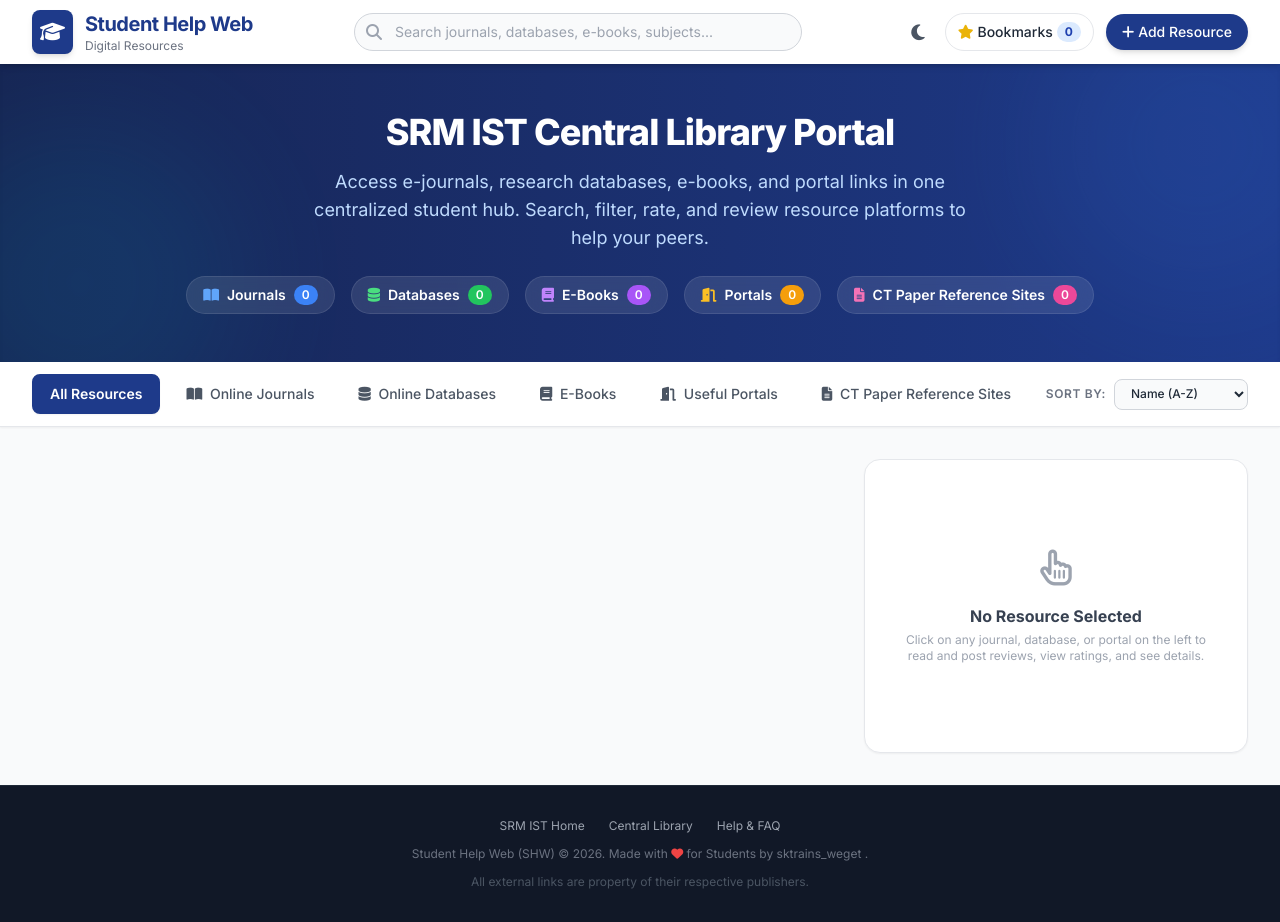
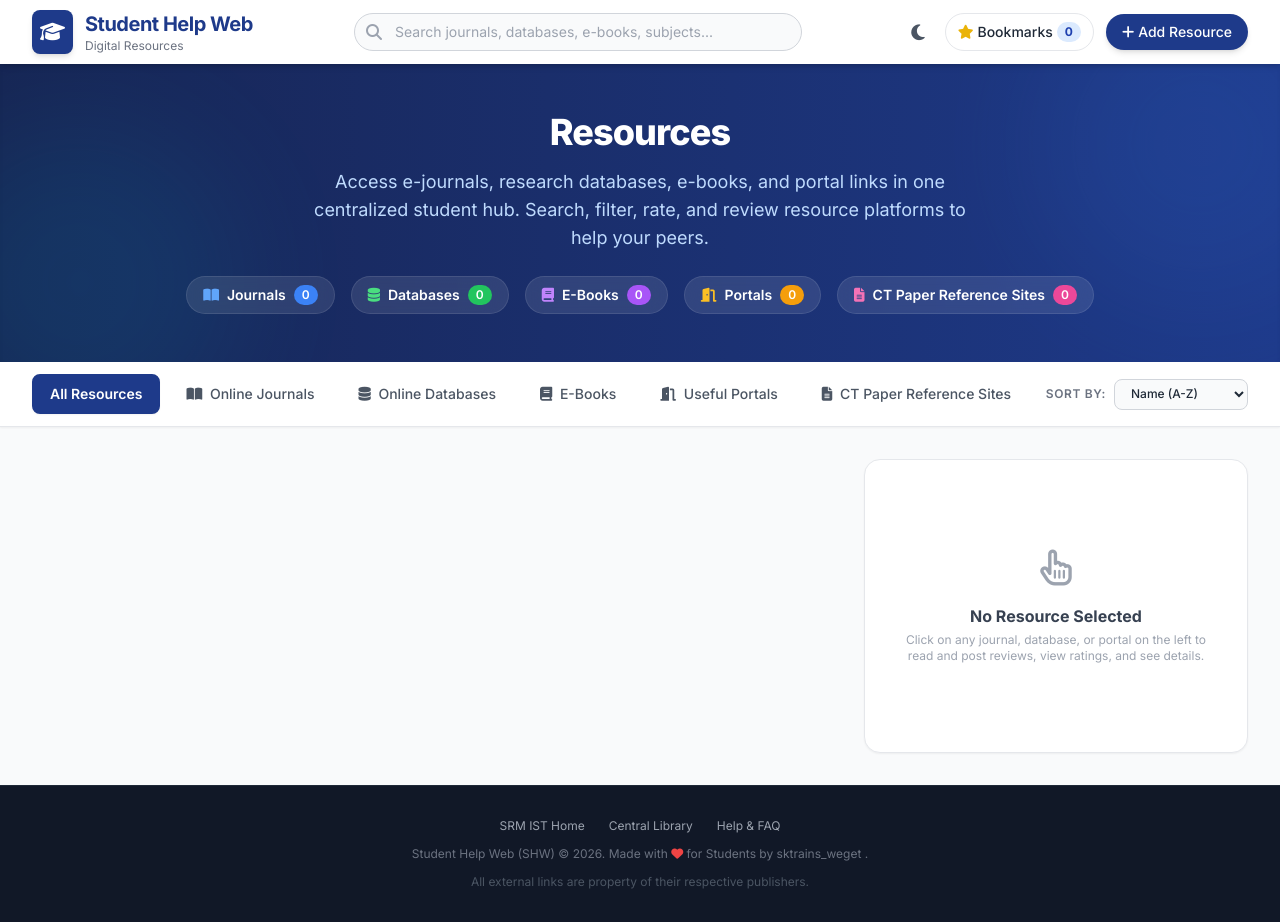
Before and after one commit to SachinKashyap1/student-help-web, a website: page public/index.html in a window 1280 px wide. Drawn offline with nearby package versions, Linux system fonts and the light colour scheme; no server answers.

Commit message:
hero title changed.

```diff
--- a/public/index.html
+++ b/public/index.html
@@ -3,7 +3,7 @@
 <head>
   <meta charset="UTF-8">
   <meta name="viewport" content="width=device-width, initial-scale=1.0">
-  <title>Student Help Web - SRM IST Central Library</title>
+  <title>Student Help Web </title>
   <!-- Tailwind CSS -->
   <script src="https://cdn.tailwindcss.com"></script>
   <script>
@@ -100,7 +100,7 @@
 
     <div class="max-w-7xl mx-auto text-center relative z-10">
       <h2 class="text-3xl md:text-4xl font-extrabold mb-4 tracking-tight leading-tight">
-        SRM IST Central Library Portal
+        Resources
       </h2>
       <p class="text-lg text-blue-200 max-w-2xl mx-auto mb-6">
         Access e-journals, research databases, e-books, and portal links in one centralized student hub. Search, filter, rate, and review resource platforms to help your peers.
```
